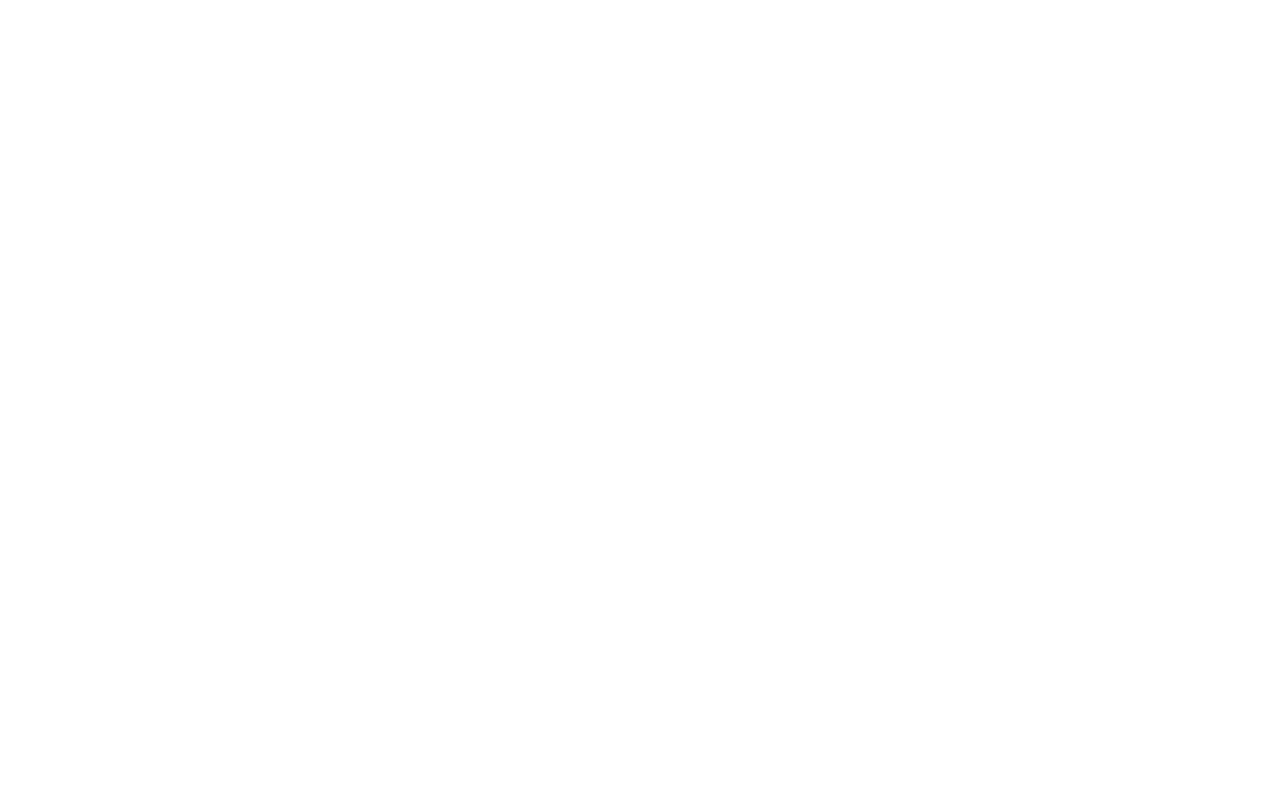
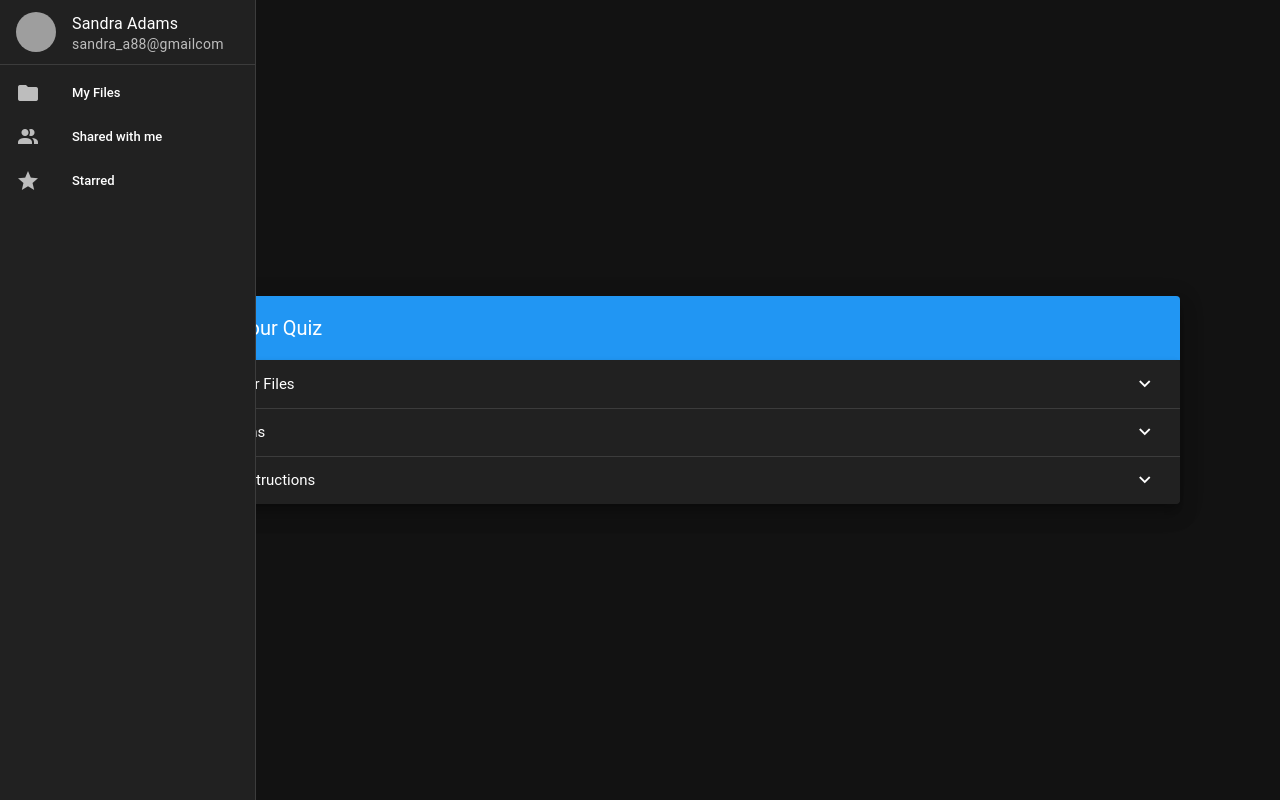
Before and after one commit to JAM3333/Quizzard, a Vue app in the folder Quizzard/: page /quizcreator in a window 1280 px wide. Before the commit this address had no page. Built offline with nearby package versions, Linux system fonts and the light colour scheme; grey boxes are pictures that could not be loaded.

Commit message:
Basic layout

```diff
--- a/Quizzard/src/components/Navbar.vue
+++ b/Quizzard/src/components/Navbar.vue
@@ -1,35 +1,25 @@
 <template>
- <v-layout class="fill-height">
-      <v-navigation-drawer expand-on-hover rail>
+      <v-navigation-drawer
+        expand-on-hover
+        rail
+      >
         <v-list>
           <v-list-item
-            prepend-avatar="https://randomuser.me/api/portraits/women/85.jpg"
-            title="Quizzard"
+            prepend-avatar="help.jpeg"
+            title="Sandra Adams"
+            subtitle="sandra_a88@gmailcom"
           ></v-list-item>
         </v-list>
 
         <v-divider></v-divider>
 
         <v-list density="compact" nav>
-          <v-list-item
-            prepend-icon="mdi-folder"
-            title="My Files"
-            value="myfiles"
-          ></v-list-item>
-          <v-list-item
-            prepend-icon="mdi-account-multiple"
-            title="Shared with me"
-            value="shared"
-          ></v-list-item>
-          <v-list-item
-            prepend-icon="mdi-star"
-            title="Starred"
-            value="starred"
-          ></v-list-item>
+          <v-list-item prepend-icon="mdi-folder" title="My Files" value="myfiles"></v-list-item>
+          <v-list-item prepend-icon="mdi-account-multiple" title="Shared with me" value="shared"></v-list-item>
+          <v-list-item prepend-icon="mdi-star" title="Starred" value="starred"></v-list-item>
         </v-list>
       </v-navigation-drawer>
-      <v-main style="height: 250px"></v-main>
-  </v-layout>
+
 </template>
 
 <script>
--- a/Quizzard/src/plugins/vuetify.js
+++ b/Quizzard/src/plugins/vuetify.js
@@ -14,14 +14,14 @@
 // https://vuetifyjs.com/en/introduction/why-vuetify/#feature-guides
 export default createVuetify({
   theme: {
+    defaultTheme: 'dark',
     themes: {
       dark: {
         primary: '#2C2929',
-        secondary: '#3E3E3E',
-        third: '#393939',
-        background: '#38393E', // If not using lighten/darken, use base to return hex
+        secondary: '#2C2929',
+        third: '#2C2929',
+        background: '#4d4d4d', // If not using lighten/darken, use base to return hex
       }
     },
-    dark: true
   },
 })
--- a/Quizzard/src/router/index.js
+++ b/Quizzard/src/router/index.js
@@ -7,12 +7,17 @@
     component: () => import('@/layouts/default/Default.vue'),
     children: [
       {
-        path: '',
+        path: 'home',
         name: 'Home',
         // route level code-splitting
         // this generates a separate chunk (Home-[hash].js) for this route
         // which is lazy-loaded when the route is visited.
         component: () => import('@/views/Home.vue'),
+      },
+      {
+        path: 'quizcreator',
+        name: 'QuizCreator',
+        component: () => import('@/views/QuizCreator.vue'),
       },
     ],
   },
--- /dev/null
+++ b/Quizzard/src/views/QuizCreator.vue
@@ -0,0 +1,54 @@
+<script setup>
+import SideBar from "../components/Navbar.vue";
+import vuetify from "../plugins/vuetify.js";
+</script>
+
+<template>
+  <v-app>
+    <SideBar></SideBar>
+    <v-main color="background" class="d-flex align-center justify-center" height="100vh">
+      <v-card width="80vw" elevation="12">
+    <v-toolbar color="primary" title="Create your Quiz"></v-toolbar>
+    <v-expansion-panels>
+      <v-expansion-panel title="Upload your Files">
+        <v-expansion-panel-text>
+          <v-file-input clearable label="File input" variant="outlined" multiple show-size @change="ReadFiles" ref="fileUpload"></v-file-input>
+        </v-expansion-panel-text>
+      </v-expansion-panel>
+      <v-expansion-panel title="Quiz Options"></v-expansion-panel>
+      <v-expansion-panel title="Custom Instructions"></v-expansion-panel>
+    </v-expansion-panels>
+  </v-card>
+    </v-main>
+  </v-app>
+
+</template>
+
+
+<script>
+export default {
+  data: () => ({
+    fileData: [],
+    customInstructions: "",
+  }),
+  methods: {
+    ReadFiles(){
+      const uploadedFiles = this.$refs.fileUpload.files;
+      if (uploadedFiles.length > 0){
+        console.log(uploadedFiles[0])
+        this.fileData = [];
+        for (let i = 0; i < uploadedFiles.length;i++){
+          var filetype =
+          console.log(uploadedFiles[i].name);
+          var reader = new FileReader();
+          reader.readAsText(uploadedFiles[i]);
+          reader.onload = () => {
+            this.fileData.push([uploadedFiles[i].name,reader.result]);
+          }
+        }
+        console.log(this.fileData)
+      }
+    },
+  }
+};
+</script>
```
